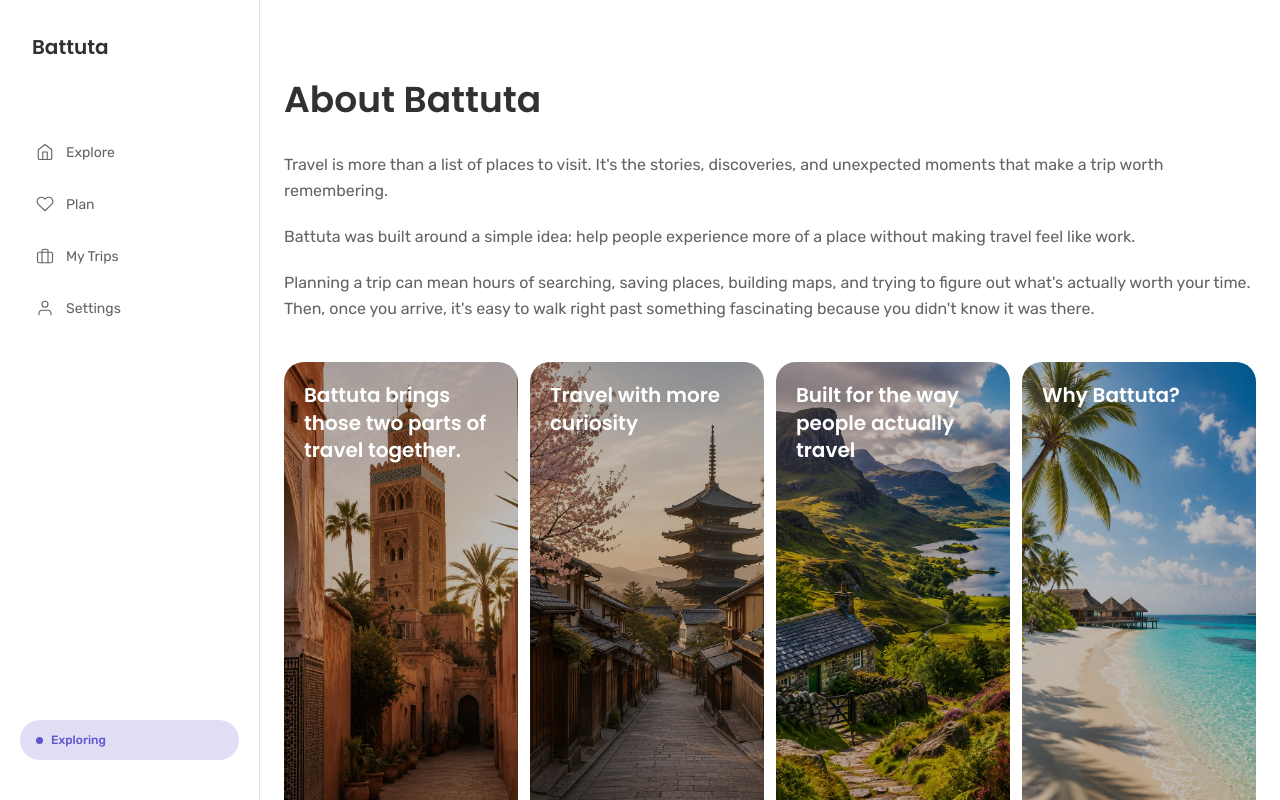
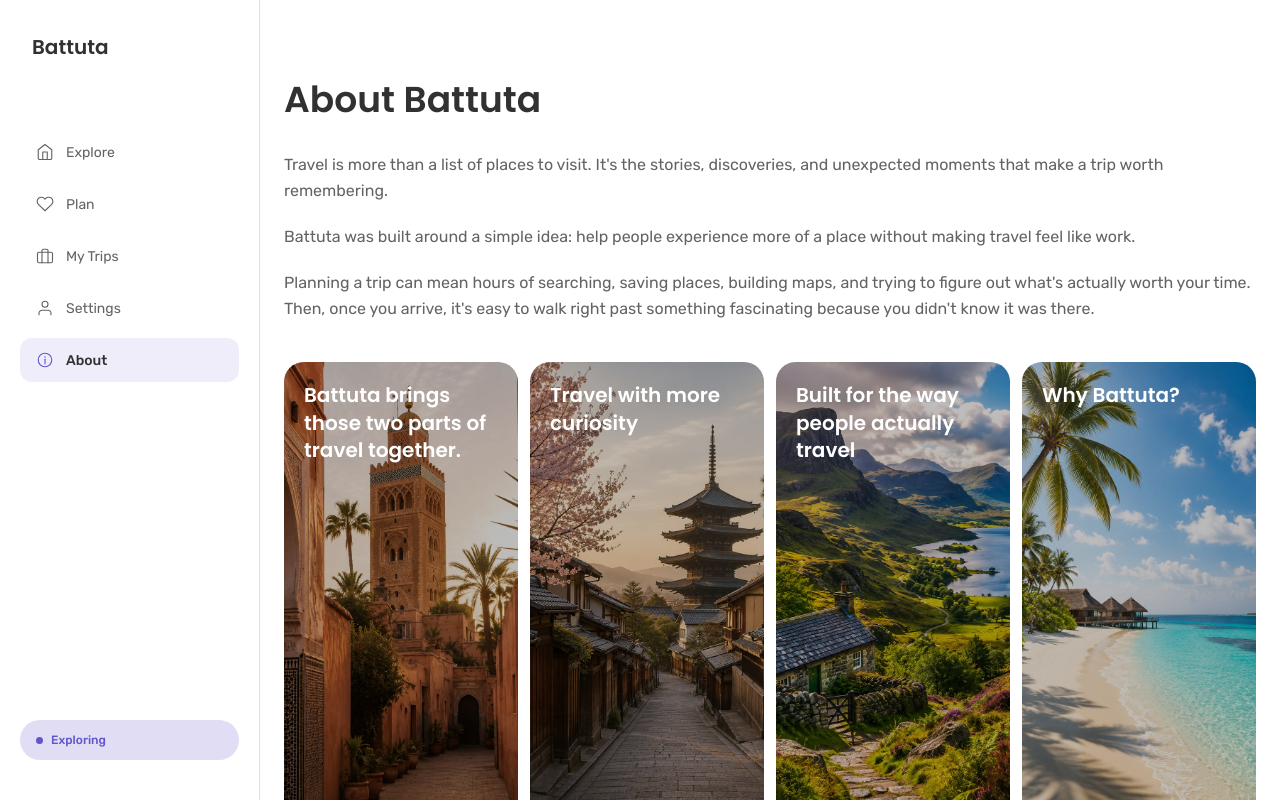
Before and after one commit to ramadawod-cmyk/battuta-huna, a React (Vite) app: page /about in a window 1280 px wide. Shown: the top 800 px of the page. Built offline with nearby package versions, Linux system fonts and the light colour scheme.

Commit message:
Add About to the sidebar nav
It was only reachable from the landing page's own nav before. Adds
an info-circle icon matching the existing outline-icon style.

Co-Authored-By: Claude Sonnet 5 <noreply@anthropic.com>

```diff
--- a/src/components/Sidebar.tsx
+++ b/src/components/Sidebar.tsx
@@ -35,11 +35,22 @@ function ProfileIcon({ className }: { className?: string }) {
   );
 }
 
+function InfoIcon({ className }: { className?: string }) {
+  return (
+    <svg className={className} width="18" height="18" viewBox="0 0 22 22" fill="none" xmlns="http://www.w3.org/2000/svg">
+      <circle cx="11" cy="11" r="8.25" stroke="currentColor" strokeWidth="1.375" />
+      <path d="M11 10.083V15.583" stroke="currentColor" strokeWidth="1.375" strokeLinecap="round" />
+      <path d="M11 7.333H11.01" stroke="currentColor" strokeWidth="1.833" strokeLinecap="round" />
+    </svg>
+  );
+}
+
 const NAV_ITEMS = [
   { label: "Explore", path: "/explore", Icon: HomeIcon },
   { label: "Plan", path: "/plan", Icon: HeartIcon },
   { label: "My Trips", path: "/my-trips", Icon: BookingsIcon },
   { label: "Settings", path: "/settings", Icon: ProfileIcon },
+  { label: "About", path: "/about", Icon: InfoIcon },
 ];
 
 export default function Sidebar() {
```
